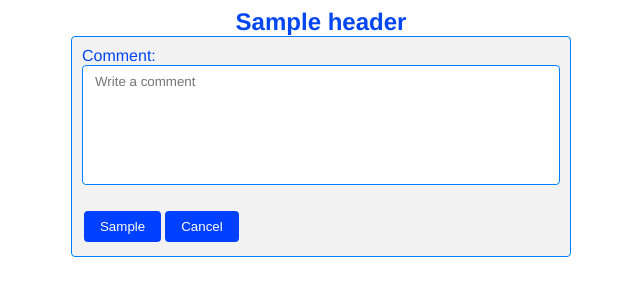
After one commit to brzozasr/ask_mate, a Flask app: template templates/form_comment.html in a window 1280 px wide. The commit adds this page. Shown: the top 300 px of the page, without its empty margins (319-959 px from the left). Run offline with Flask 2, Linux system fonts and the light colour scheme; the template is opened without the code that fills it: most values are stand-ins (such as "Sample title", 1, 10 or a date in 2020).

Commit message:
Adding: insert comments to question and answer.

```diff
--- a/app.py
+++ b/app.py
@@ -78,6 +78,25 @@ def new_answer(question_id):
         return render_template('new_answer.html', question_id=question_id)
 
 
+@app.route('/question/<int:question_id>/new-comment', endpoint='comment_question', methods=['GET', 'POST'])
+@app.route('/answer/<int:question_id>/<int:answer_id>/new-comment', endpoint='comment_answer', methods=['GET', 'POST'])
+@app.route('/comment/<int:question_id>/<int:comment_id>/edit', endpoint='comment_edit', methods=['GET', 'POST'])
+def add_comment(question_id, answer_id=None, comment_id=None):
+    if request.method == 'POST':
+        if '/question/' in request.path:
+            comment_question = request.form['comment']
+            db.execute_sql(query.comment_insert_to_question, [question_id, comment_question])
+            return redirect(url_for('question_view', question_id=question_id, boolean="False"))
+        elif '/answer/' in request.path:
+            comment_answer = request.form['comment']
+            db.execute_sql(query.comment_insert_to_answer, [answer_id, comment_answer])
+            return redirect(url_for('question_view', question_id=question_id, boolean="False"))
+        elif '/comment/' in request.path:
+            return redirect(url_for('question_view', question_id=question_id, boolean="False"))
+    else:
+        return render_template('form_comment.html', question_id=question_id, answer_id=answer_id, comment_id=comment_id)
+
+
 @app.route('/question/<int:question_id>/delete')
 def delete_question(question_id):
     list_img = []
--- a/database_tools.py
+++ b/database_tools.py
@@ -77,8 +77,8 @@ class DatabaseTools:
 
             """CREATE TABLE IF NOT EXISTS comment (
             id SERIAL PRIMARY KEY,
-            question_id INT NOT NULL REFERENCES question ( id ) ON DELETE CASCADE,
-            answer_id INT NOT NULL REFERENCES answer ( id ) ON DELETE CASCADE,
+            question_id INT REFERENCES question ( id ) ON DELETE CASCADE,
+            answer_id INT REFERENCES answer ( id ) ON DELETE CASCADE,
             message TEXT NOT NULL,
             submission_time TIMESTAMP NOT NULL DEFAULT NOW(),
             edited_number INT NOT NULL DEFAULT 0
--- a/query.py
+++ b/query.py
@@ -53,7 +53,11 @@ __query_all = {
     'answer_delete':
         'DELETE FROM answer WHERE id = %s RETURNING image, question_id',
     'answer_count_fk_question_id':
-        'SELECT COUNT(question_id) FROM answer WHERE question_id = %s'
+        'SELECT COUNT(question_id) FROM answer WHERE question_id = %s',
+    'comment_insert_to_question':
+        'INSERT INTO comment (question_id, message) VALUES (%s, %s)',
+    'comment_insert_to_answer':
+        'INSERT INTO comment (answer_id, message) VALUES (%s, %s)'
 }
 
 
--- a/static/style.css
+++ b/static/style.css
@@ -259,6 +259,14 @@ h2.title {
   margin: 15px 0 0 25px;
 }
 
+.comment {
+  background-color: #e6e6e6;
+  border: 1px solid #333;
+  box-shadow: 8px 8px 5px #444;
+  padding: 8px 12px;
+  margin: 15px 0 0 50px;
+}
+
 a:link.btn_red, a:visited.btn_red, .btn_red {
   background-color: #f44336;
   color: white;
--- /dev/null
+++ b/templates/form_comment.html
@@ -0,0 +1,31 @@
+{% extends 'pattern.html' %}
+
+{% set request_path = request.path %}
+{% if '/question/' in request_path %}
+    {% set title_page = 'Add Comment to Question' %}
+    {% set header = 'Add a Comment' %}
+    {% set form_url = url_for('comment_question', question_id=question_id) %}
+    {% set btn_txt = 'Add' %}
+{% elif '/answer/' in request_path %}
+    {% set title_page = 'Add Comment to Answer' %}
+    {% set header = 'Add a Comment' %}
+    {% set form_url = url_for('comment_answer', question_id=question_id, answer_id=answer_id) %}
+    {% set btn_txt = 'Add' %}
+{% elif '/comment/' in request_path %}
+    {% set title_page = 'Edit Comment' %}
+    {% set header = 'Edit a Comment' %}
+    {% set form_url = url_for('comment_edit', question_id=question_id, comment_id=comment_id) %}
+    {% set btn_txt = 'Edit' %}
+{% endif %}
+
+{% block title %}{{ title_page }}{% endblock %}
+
+{% block content %}
+    <h2 class="title">{{ header }}</h2>
+    <form class="center" action="{{ form_url }}" method="post">
+        <label for="comment">Comment:</label><br>
+        <textarea id="comment" name="comment" rows="4" cols="50" placeholder="Write a comment" required></textarea><br>
+        <br>
+        <input class="btn" type="submit" value="{{ btn_txt }}" name="sub_button"><a href="{{ url_for('question_view', question_id=question_id, boolean="False") }}"><input class="btn" type="button" value="Cancel"></a>
+    </form>
+{% endblock %}
--- a/templates/question.html
+++ b/templates/question.html
@@ -30,7 +30,8 @@
                     <a class="vote" href="{{ url_for('vote', element='question', question_id=q_id, value=1) }}">+</a>&nbsp;<a class="vote" href="{{ url_for('vote', element='question', question_id=q_id, value=2) }}">-</a>
                 </div>
                 <div>&nbsp;&nbsp;<small>Vote: {{ question[q_vote] }}</small></div>
-                <div class="separate"><a class="add" style="margin-right: 50px" href="{{ url_for('new_answer', question_id=q_id) }}">+ Add answer</a>
+                <div class="separate"><a class="add" href="{{ url_for('new_answer', question_id=q_id) }}">+ Add answer</a>
+                <a class="add" style="margin-right: 50px" href="{{ url_for('comment_question', question_id=q_id) }}">+ Add comment</a>
                 {% if question[q_image] == None -%}
                 <a class="add" href="{{ url_for('upload_file.upload_img_question', question_id=q_id) }}">+ Add image</a>
                 {%- endif %}
@@ -53,6 +54,7 @@
                 </div>
                 <div>&nbsp;&nbsp;<small>Vote: {{ a_line[a_vote] }}</small></div>
                 <div class="separate">
+                <a class="add" style="margin-right: 50px" href="{{ url_for('comment_answer',question_id=q_id, answer_id=a_line[a_id]) }}">+ Add comment</a>
                 {% if a_line[a_image] == None -%}
                 <a class="add" href="{{ url_for('upload_file.upload_img_answer', answer_id=a_line[a_id], question_id=q_id) }}">+ Add image</a>
                 {%- endif %}
```
